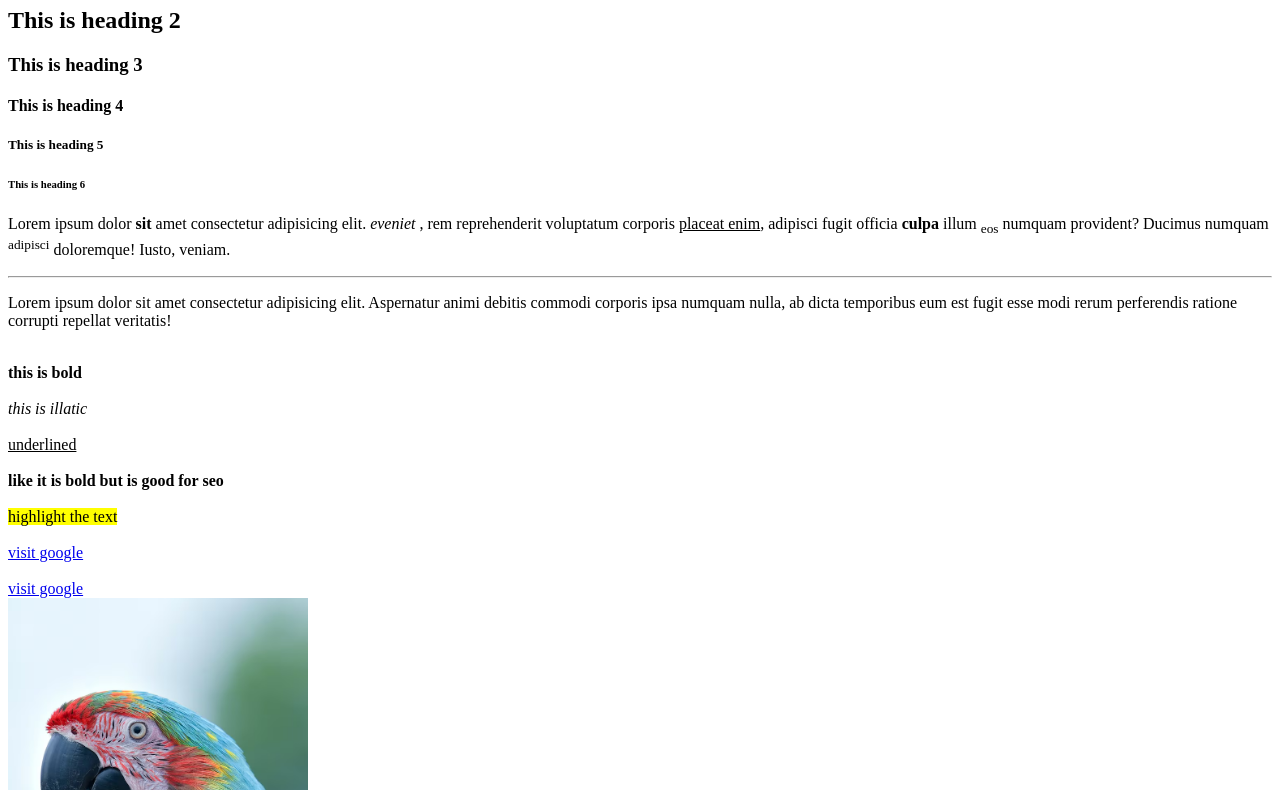
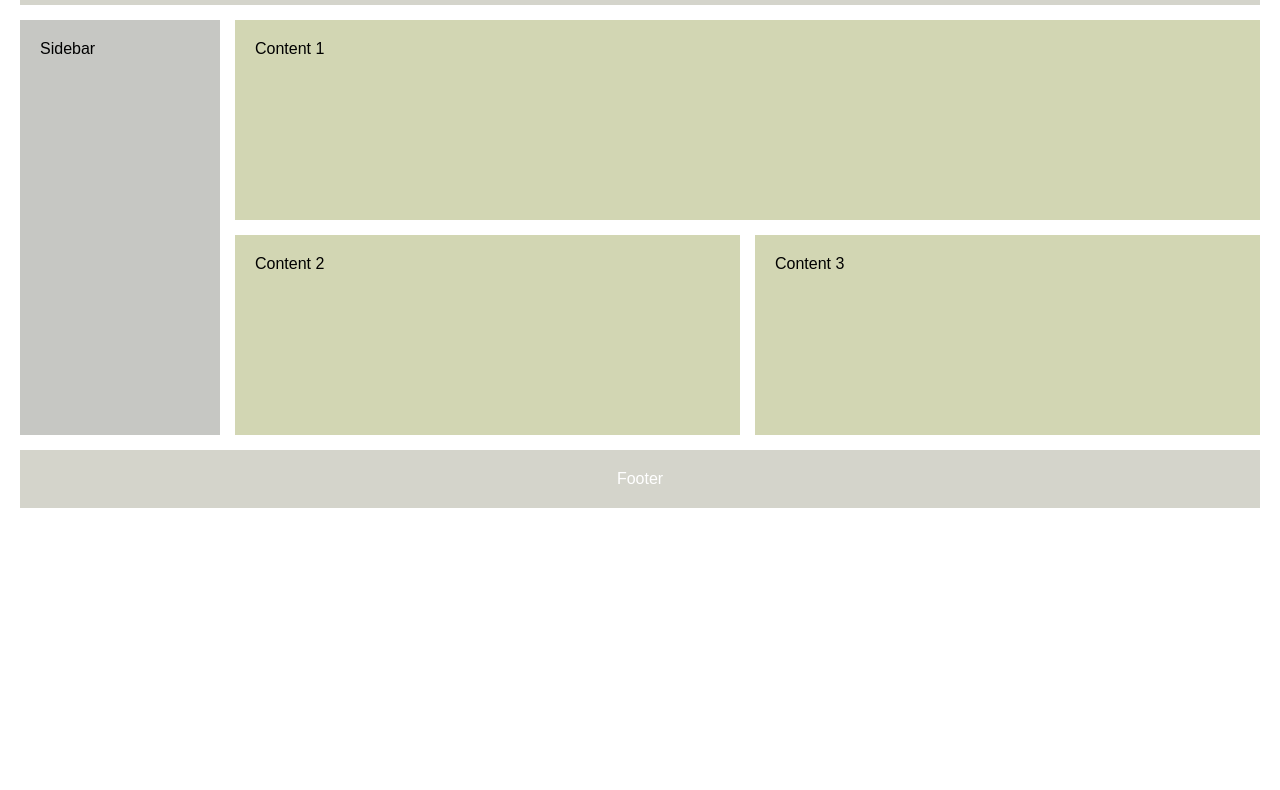
Before and after one commit to Khadija-Ijaz-tech/html, a plain HTML site: page index.html in a window 1280 px wide. Shown: the part 73-863 px from the top of the page. After the commit the page ends 800 px from the top, so only its background shows below. Drawn offline with Linux system fonts and the light colour scheme.

Commit message:
Add files via upload

```diff
--- a/index.html
+++ b/index.html
@@ -2,91 +2,27 @@
 <html lang="en">
 <head>
     <meta charset="UTF-8">
-    <meta http-equiv="X-UA-Compatible" content="IE=edge">
     <meta name="viewport" content="width=device-width, initial-scale=1.0">
-    <title>Document</title>
+    <title>Grid Layout</title>
+    <link rel="stylesheet" href="style.css">
 </head>
 <body>
-    <h1> This is heading 1</h1>
-    <h2> This is heading 2</h2>
-    <h3> This is heading 3</h3>
-    <h4> This is heading 4</h4>
-    <h5> This is heading 5</h5>
-    <h6> This is heading 6</h6>
-    <p>Lorem ipsum dolor <b>sit</b> amet consectetur adipisicing elit. <i>eveniet</i> ,
-    rem reprehenderit voluptatum corporis <u>placeat enim</u>, adipisci fugit officia <strong>culpa</strong> illum <sub>eos</sub> numquam provident?
-    Ducimus numquam <sup>adipisci</sup> doloremque! Iusto, veniam.</p>
 
-    <hr><p>Lorem ipsum dolor sit amet consectetur adipisicing elit. Aspernatur animi debitis commodi corporis ipsa numquam nulla, ab dicta temporibus eum est fugit esse modi rerum perferendis ratione corrupti repellat veritatis!</p></hr>
-    <!-- this is bold tag -->
-    <br><b>this is bold </b></br>
-    <!-- this is illatic tag -->
-    <br><i>this is illatic</i></br>
-    <!-- this is underline tag -->
-    <br><u>underlined</u></br>
-    <!-- this is strong tag better for seo act like bold tag -->
-    <br><strong>like it is bold  but is good for seo</strong></br>
-    <!-- this is highlight tag -->
-    <br><mark>highlight the text</mark></br>
+    <div class="container">
 
+        <header class="header">Header</header>
 
-    <!-- it will open not in new tab -->
-    <br><a href="https://www.google.com/" target="_self"> visit google</a></br>
-    <!-- it will open in new tab -->
-    <br><a href="https://www.google.com/" target="_blank"> visit google</a></br>
+        <aside class="sidebar">Sidebar</aside>
 
-    <!-- src contains the link of the image in the file and alt contains the text for the image
-    text is imp because
-    1. it is good for seo
-    2. if the image is not load it should show the text alteast -->
+        <div class="content1">Content 1</div>
 
-    <img src="./img.jpg" alt="bird" width ="300p">
+        <div class="content2">Content 2</div>
 
-    <!-- audio and video tags have autoplay, muted controls -->
+        <div class="content3">Content 3</div>
 
-    <audio src=""></audio>
-    <br><video src="./video.mp4" muted autoplay></video></br>
+        <footer class="footer">Footer</footer>
 
-        <!-- this is pre tag for specific spacing it solves the quim problem -->
-    <pre>
-        hello hello
-        hi hi hi hi
-        <br>
-        hello hello
-        hi hi hi hi
-    </pre>
-
-    <!-- this is ordered list tag, further we add the list to have the orders -->
-
-    <ol type="A">
-        <li>Here are the langs</li>
-        <li>Html</li>
-        <li>css</li>
-        <li>python</li>
-
-    </ol>
-
-
-    <table>
-        <tr>
-            <th>Name</th>
-            <th>Email</th>
-        </tr>
-
-        <tr>
-            <td>maryam </td>
-            <td>mary@gmail</td>
-
-        </tr>
-        <tr>
-            <td>aqsa </td>
-            <td>aqsa@gmail</td>
-
-        </tr>
-
-    </table>
-
-
+    </div>
 
 </body>
 </html>
--- /dev/null
+++ b/style.css
@@ -0,0 +1,61 @@
+body {
+    margin: 0;
+    font-family: Arial, sans-serif;
+}
+
+.container {
+    display: grid;
+
+
+    grid-template-areas:
+        "header header header"
+        "sidebar content1 content1"
+        "sidebar content2 content3"
+        "footer footer footer";
+
+    grid-template-columns: 200px 1fr 1fr;
+    grid-template-rows: auto 200px 200px auto;
+
+    gap: 15px;
+    padding: 20px;
+}
+
+.header {
+    grid-area: header;
+    background: #d4d4cb;
+    padding: 20px;
+    color: white;
+    text-align: center;
+}
+
+.sidebar {
+    grid-area: sidebar;
+    background: #c6c7c3;
+    padding: 20px;
+}
+
+.content1 {
+    grid-area: content1;
+    background: #d2d6b3;
+    padding: 20px;
+}
+
+.content2 {
+    grid-area: content2;
+    background: #d2d6b3;
+    padding: 20px;
+}
+
+.content3 {
+    grid-area: content3;
+    background: #d2d6b3;
+    padding: 20px;
+}
+
+.footer {
+    grid-area: footer;
+    background: #d4d4cb;
+    padding: 20px;
+    color: white;
+    text-align: center;
+}
```
